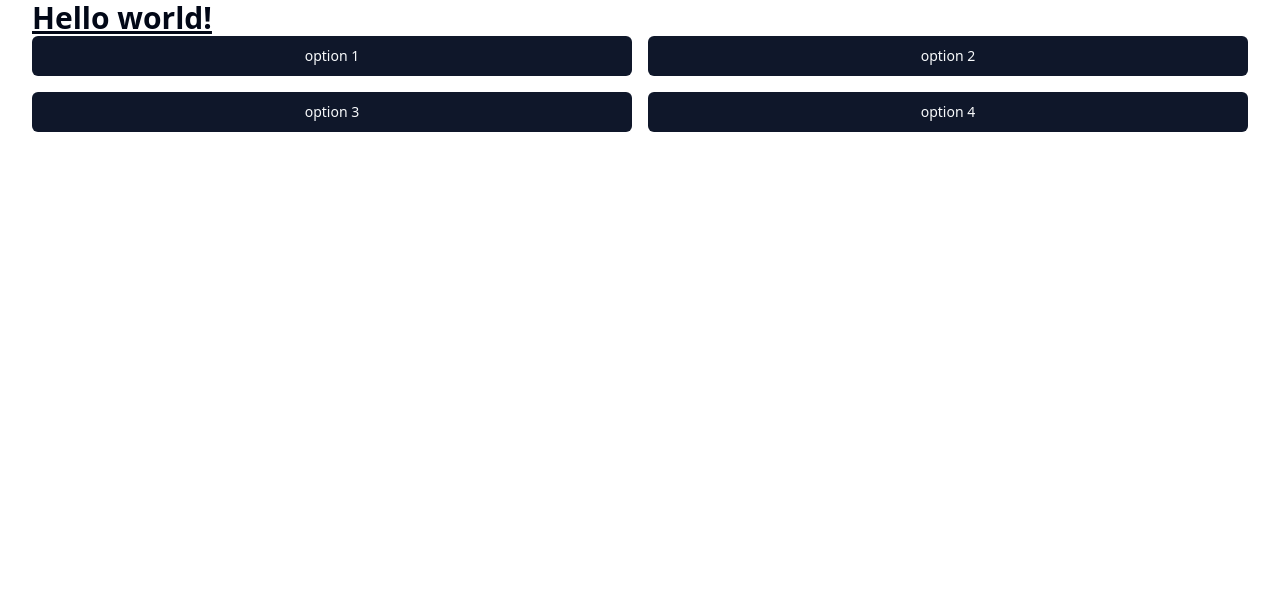
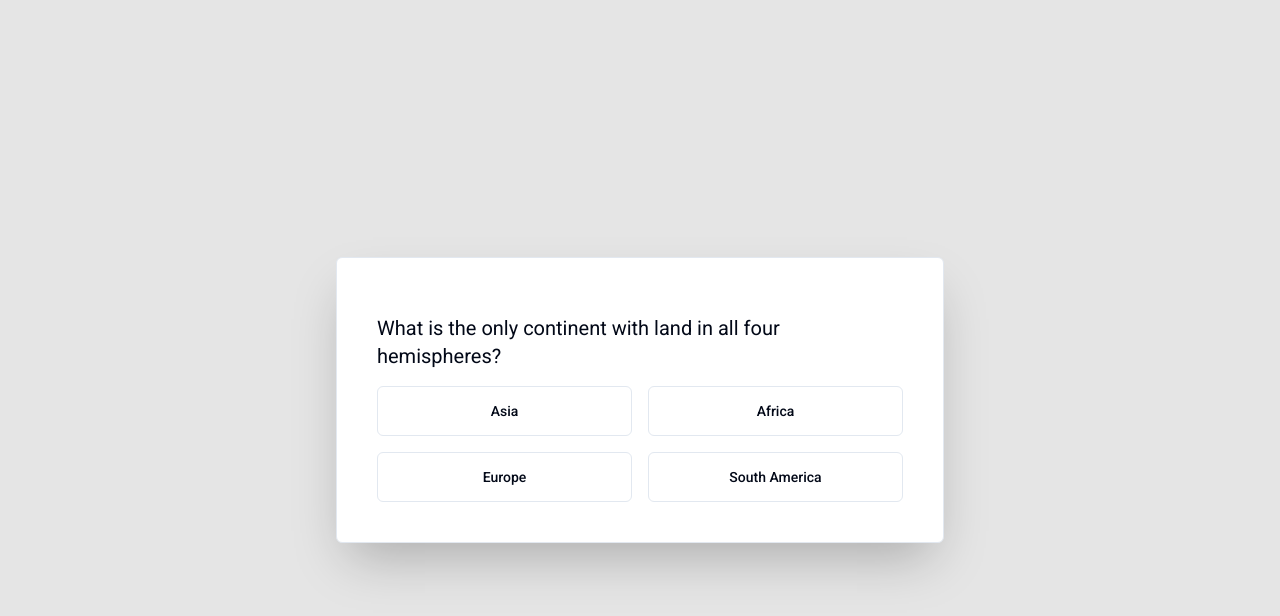
Before and after one commit to himangshum17/quizo, a React (Vite) app in the folder frontend/: page / in a window 1280 px wide. Shown: the top 616 px of the page. Built offline with nearby package versions, Linux system fonts and the light colour scheme.

Commit message:
ui: first draft

```diff
--- a/frontend/index.html
+++ b/frontend/index.html
@@ -1,9 +1,15 @@
-<!DOCTYPE html>
+<!doctype html>
 <html lang="en">
   <head>
     <meta charset="UTF-8" />
     <link rel="icon" type="image/svg+xml" href="/vite.svg" />
     <meta name="viewport" content="width=device-width, initial-scale=1.0" />
+    <link rel="preconnect" href="https://fonts.googleapis.com" />
+    <link rel="preconnect" href="https://fonts.gstatic.com" crossorigin />
+    <link
+      href="https://fonts.googleapis.com/css2?family=Roboto:wght@400;500;700&display=swap"
+      rel="stylesheet"
+    />
     <title>Quizo - a all dimension quiz platform</title>
   </head>
   <body>
--- a/frontend/src/App.tsx
+++ b/frontend/src/App.tsx
@@ -1,16 +1,35 @@
 import { Button } from "@/components/ui/button";
+// mock data
+const quizData = {
+  id: 1,
+  question: "What is the only continent with land in all four hemispheres?",
+  answers: ["Asia", "Africa", "Europe", "South America"],
+  correctAnswer: "answer1",
+};
 function App() {
   return (
-    <div className="container">
-      <h1 className="text-3xl font-bold underline">Hello world!</h1>
+    <div className="grid h-screen place-content-center bg-neutral-200">
+      <div className="container  max-w-2xl">{<Trivia {...quizData} />}</div>
+    </div>
+  );
+}
+type TriviaProps = {
+  question: string;
+  answers: string[];
+};
+const Trivia = ({ question, answers }: TriviaProps) => {
+  return (
+    <div className="rounded-md border bg-white p-10 shadow-2xl">
+      <h2 className="py-4 text-xl">{question}</h2>
       <div className="grid grid-cols-2 gap-4">
-        <Button>option 1</Button>
-        <Button>option 2</Button>
-        <Button>option 3</Button>
-        <Button>option 4</Button>
+        {answers.map((item) => (
+          <Button key={item} variant={"outline"} className="py-6 capitalize">
+            {item}
+          </Button>
+        ))}
       </div>
     </div>
   );
-}
+};
 
 export default App;
--- a/frontend/tailwind.config.js
+++ b/frontend/tailwind.config.js
@@ -1,12 +1,14 @@
 /** @type {import('tailwindcss').Config} */
+const defaultTheme = require("tailwindcss/defaultTheme");
+
 module.exports = {
   darkMode: ["class"],
   content: [
-    './pages/**/*.{ts,tsx}',
-    './components/**/*.{ts,tsx}',
-    './app/**/*.{ts,tsx}',
-    './src/**/*.{ts,tsx}',
-	],
+    "./pages/**/*.{ts,tsx}",
+    "./components/**/*.{ts,tsx}",
+    "./app/**/*.{ts,tsx}",
+    "./src/**/*.{ts,tsx}",
+  ],
   theme: {
     container: {
       center: true,
@@ -70,7 +72,10 @@ module.exports = {
         "accordion-down": "accordion-down 0.2s ease-out",
         "accordion-up": "accordion-up 0.2s ease-out",
       },
+      fontFamily: {
+        sans: ['"Roboto"', ...defaultTheme.fontFamily.sans],
+      },
     },
   },
   plugins: [require("tailwindcss-animate")],
-}
+};
```
